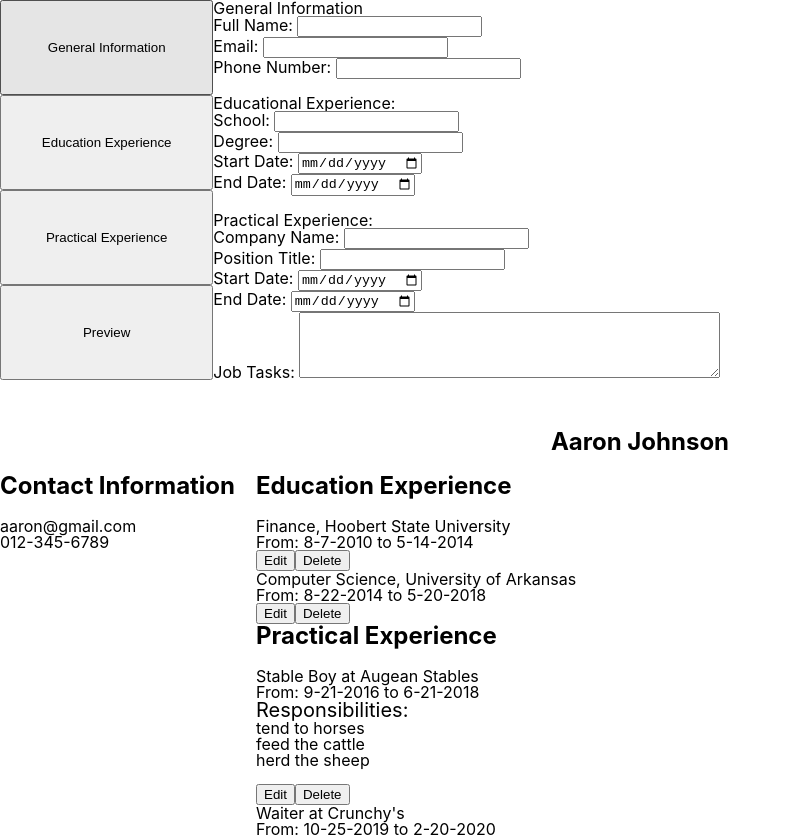
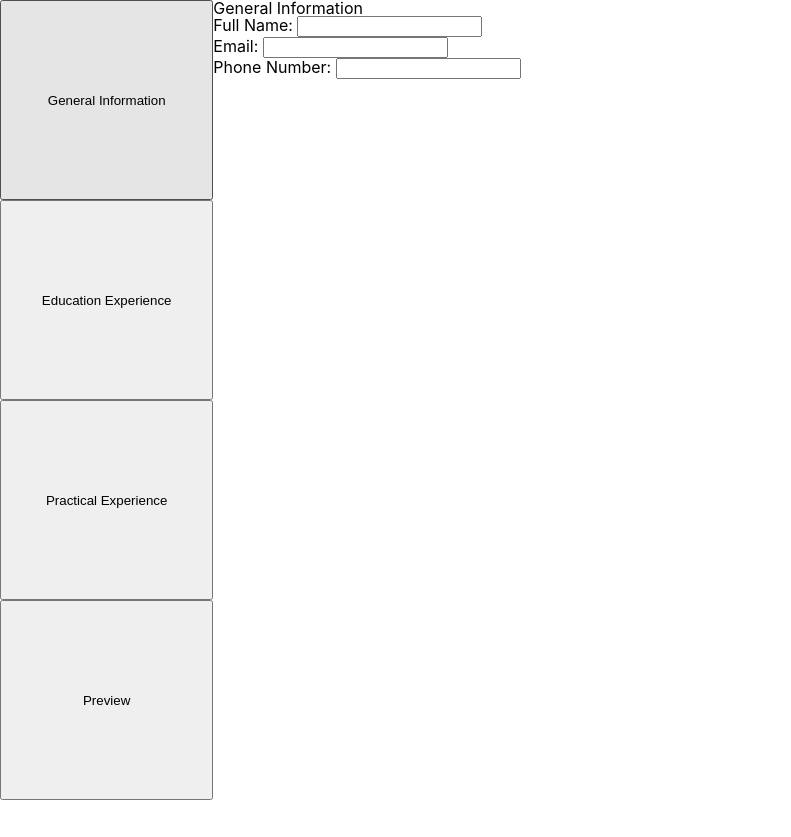
Before and after one commit to aaronlmjohnson/cv-project, a React (Create React App) app: page / in a window 1280 px wide. Shown: the top 837 px of the page, without its empty margins (0-791 px from the left). After the commit the page ends 800 px from the top, so only its background shows below. Built offline with nearby package versions, Linux system fonts and the light colour scheme.

Commit message:
moved Preview to ActiveForm and set GeneralInfo as activeForm

```diff
--- a/src/App.js
+++ b/src/App.js
@@ -6,11 +6,7 @@ class App extends Component {
   constructor() {
     super();
     this.state = {
-        generalInfo:{
-          fullName:"Aaron Johnson",
-          email:"aaron@gmail.com",
-          phone:"012-345-6789"
-      },
+      activeForm: "general"
     }
   };
 
--- a/src/components/ActiveForm.js
+++ b/src/components/ActiveForm.js
@@ -2,15 +2,15 @@ import React from "react";
 import EducationInfoForm from "./EducationInfoForm";
 import GeneralInfoForm from "./GeneralInfoForm";
 import PracticalInfoForm from "./PracticalInfoForm";
+import Preview from "./Preview";
 
 const ActiveForm = ()=>{
     return(
         <div id= "active-form">
             <GeneralInfoForm />
-            <br/>
-            <EducationInfoForm />
-            <br/>
+            {/* <EducationInfoForm />
             <PracticalInfoForm />
+            <Preview preview={data}/> */}
         </div>
     )
 }
--- a/src/components/CvContainer.js
+++ b/src/components/CvContainer.js
@@ -5,13 +5,12 @@ import "./CvContainer.css"
 import Preview from "./Preview";
 const data = require("../cvData.json");
 
-const CvForm = ()=>{
+const CvForm = (props)=>{
 
     return(
         <div id= "cv-container">
             <SectionSidebar />
             <ActiveForm />
-            <Preview preview={data}/>
         </div>
     )
 }
--- a/src/components/SectionSidebar.js
+++ b/src/components/SectionSidebar.js
@@ -5,10 +5,10 @@ import "./SectionSidebar.css"
 const SectionSidebar = ()=>{
     return(
         <div id= "section-sidebar">
-            <SectionButton name={"general-button"} value={"General Information"}/>
-            <SectionButton name={"education-button"} value={"Education Experience"}/>
-            <SectionButton name={"practical-button"} value={"Practical Experience"}/>
-            <SectionButton name={"preview-button"} value={"Preview"}/>
+            <SectionButton name={"general"} value={"General Information"}/>
+            <SectionButton name={"education"} value={"Education Experience"}/>
+            <SectionButton name={"practical"} value={"Practical Experience"}/>
+            <SectionButton name={"preview"} value={"Preview"}/>
         </div>
     )
 }
```
